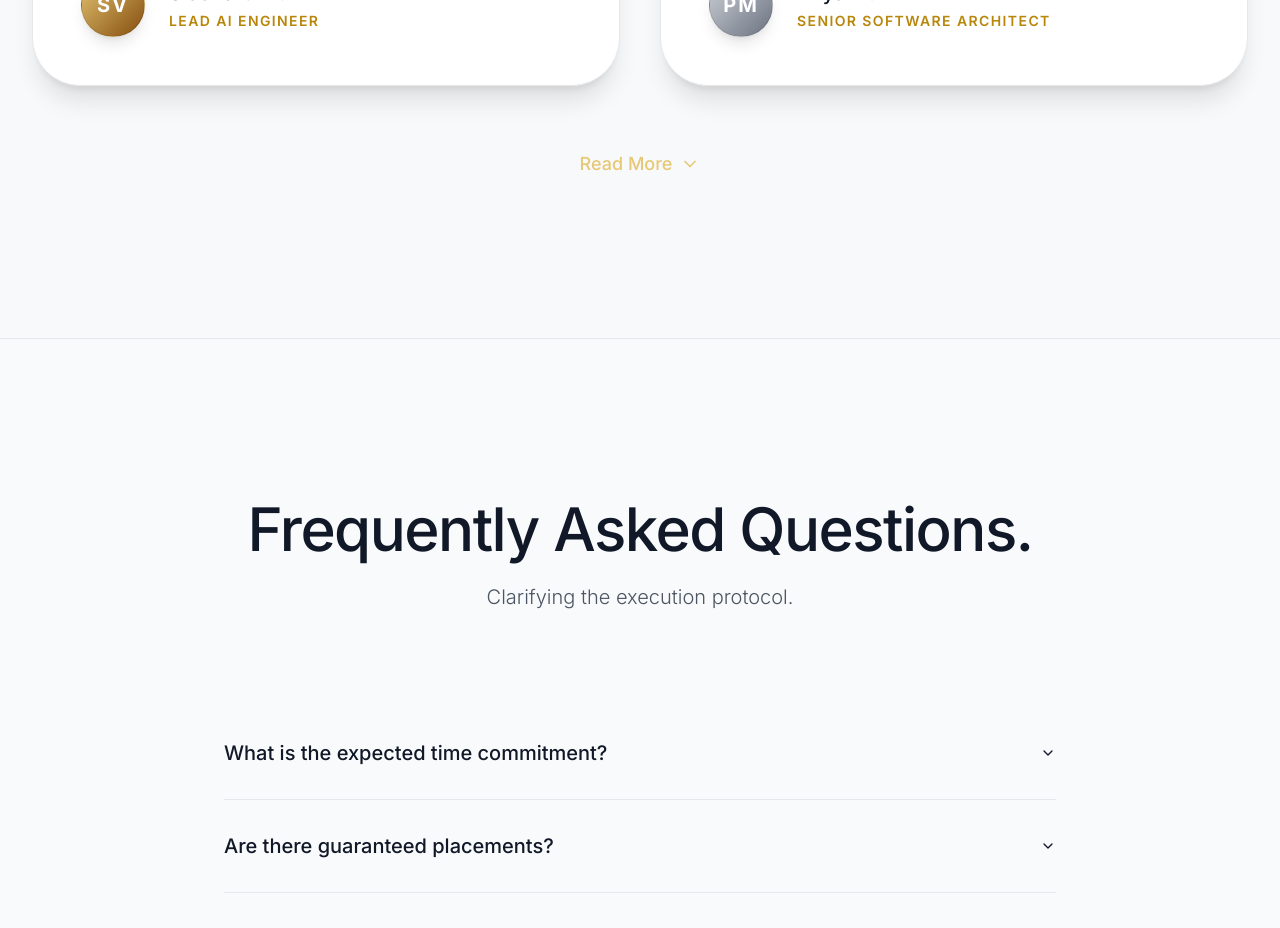
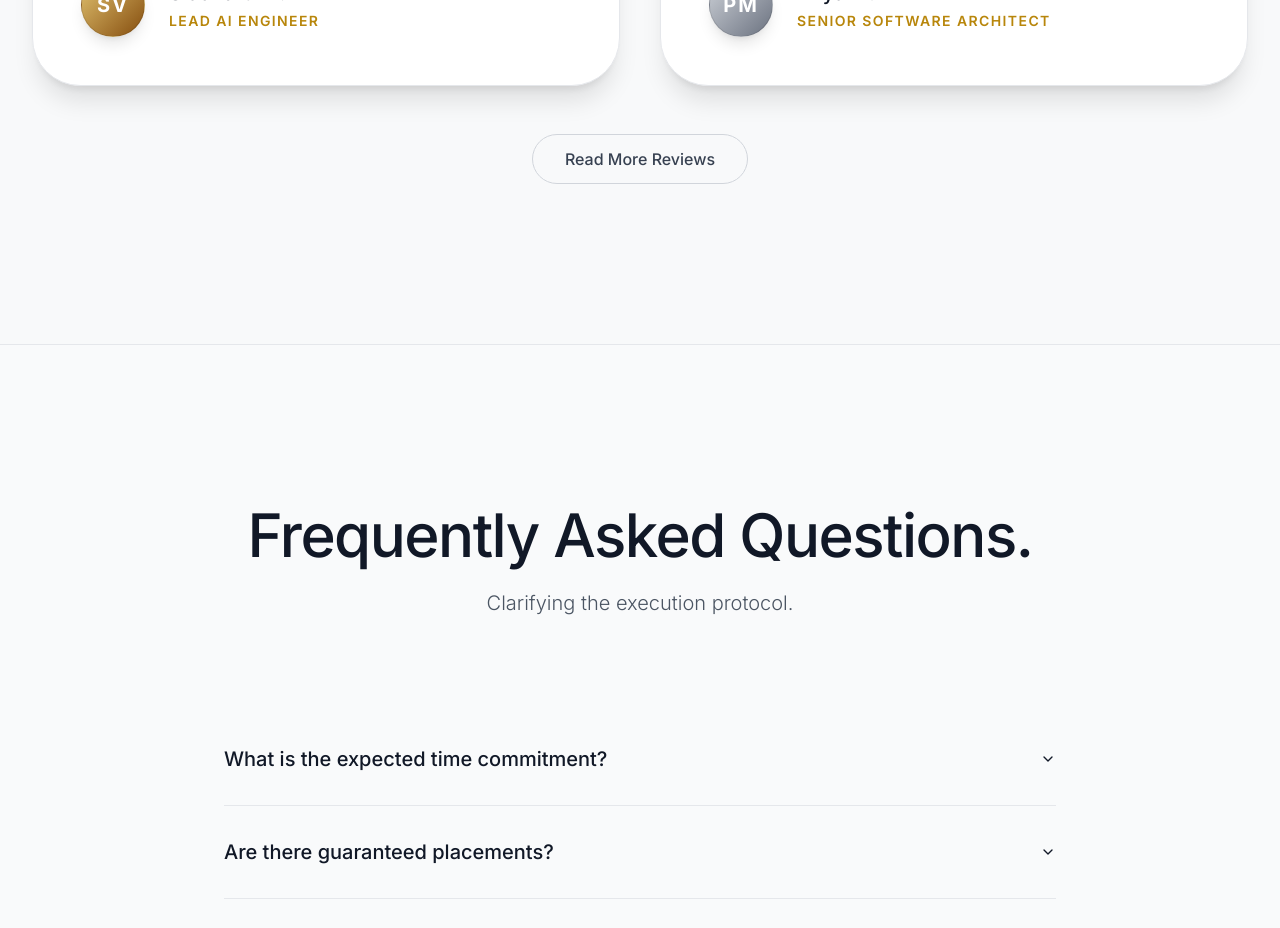
Before and after one commit to MihirManas/ved-demo, a Next.js app: page / in a window 1280 px wide. Shown: the part 4820-5748 px from the top of the page. Built offline with nearby package versions, Linux system fonts and the light colour scheme.

Commit message:
Optimize marquee and add Read More for reviews

```diff
--- a/src/app/page.tsx
+++ b/src/app/page.tsx
@@ -334,7 +334,7 @@ export default function Home() {
                   maskImage: 'linear-gradient(to right, transparent, black 10%, black 90%, transparent)'
                 }}
               >
-                <div className="flex w-max animate-marquee hover:[animation-play-state:paused]">
+                <div className="flex w-max animate-marquee hover:[animation-play-state:paused] will-change-transform transform-gpu">
                   {[...Array(2)].map((_, i) => (
                     <div key={i} className="flex justify-around items-center gap-10 md:gap-20 px-5 md:px-10">
                       {[
@@ -384,14 +384,24 @@ export default function Home() {
             ))}
           </div>
 
-          {reviews.length > 2 && (
-            <div className="mt-16 flex justify-center">
+          {!showAllReviews && reviews.length > 2 && (
+            <div className="flex justify-center mt-12">
               <button
-                onClick={() => setShowAllReviews(!showAllReviews)}
-                className="inline-flex items-center space-x-2 text-[#E6C875] hover:text-[#B8860B] transition-colors font-medium text-lg group"
+                onClick={() => setShowAllReviews(true)}
+                className="px-8 py-3 bg-transparent border border-gray-300 dark:border-white/20 rounded-full text-gray-700 dark:text-white/80 font-medium hover:bg-gray-50 dark:hover:bg-white/5 transition-all"
               >
-                <span>{showAllReviews ? 'Read Less' : 'Read More'}</span>
-                <ChevronRight className={`w-5 h-5 transition-transform duration-300 ${showAllReviews ? '-rotate-90' : 'rotate-90 group-hover:translate-y-1'}`} />
+                Read More Reviews
+              </button>
+            </div>
+          )}
+
+          {showAllReviews && (
+            <div className="flex justify-center mt-12">
+              <button
+                onClick={() => setShowAllReviews(false)}
+                className="px-8 py-3 bg-transparent border border-gray-300 dark:border-white/20 rounded-full text-gray-700 dark:text-white/80 font-medium hover:bg-gray-50 dark:hover:bg-white/5 transition-all"
+              >
+                Show Less
               </button>
             </div>
           )}
```
